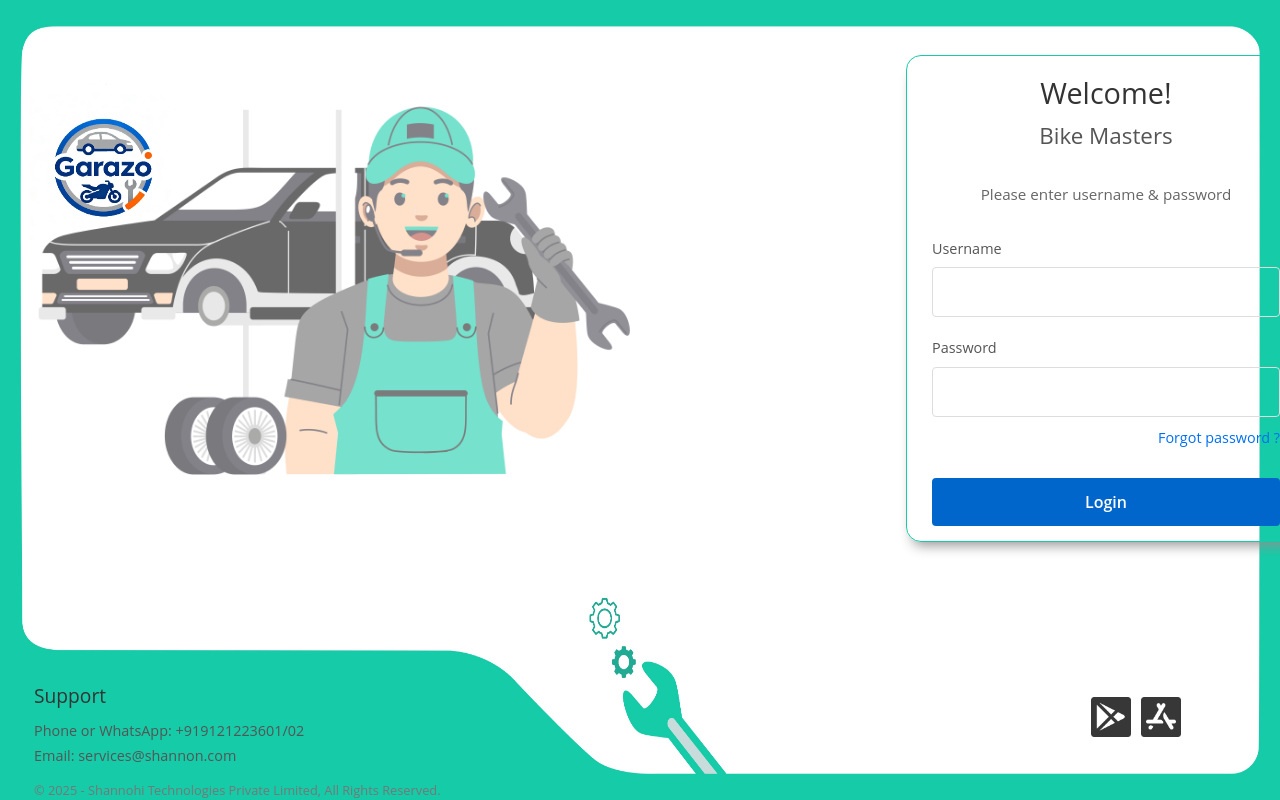
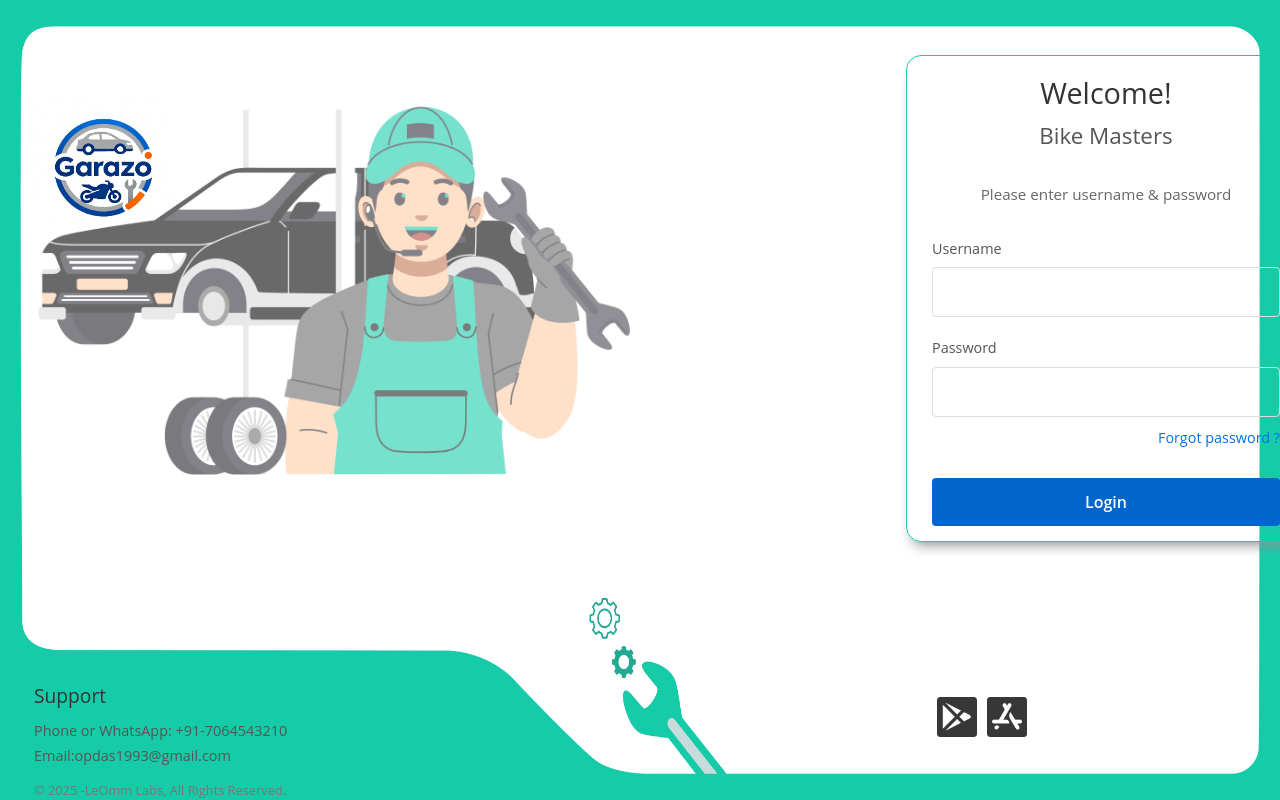
Before and after one commit to Adinihal/GarazoUI, a Next.js app: page /login in a window 1280 px wide. Built offline with nearby package versions, Linux system fonts and the light colour scheme.

Commit message:
Url Updated by omm

```diff
--- a/package.json
+++ b/package.json
@@ -1,5 +1,5 @@
 {
-  "name": "bike-master-ui-demo",
+  "name": "Garazo",
   "version": "0.1.0",
   "private": true,
   "scripts": {
--- a/src/app/components/DashBoardPannel.tsx
+++ b/src/app/components/DashBoardPannel.tsx
@@ -92,7 +92,7 @@ export default function Home() {
   useEffect(() => {
     isMounted.current = true;
     if (isMounted.current) {
-      axios.get('http://localhost:5201/api/Dashboard')
+      axios.get('https://garazo-api-25110123.azurewebsites.net/api/Dashboard')
         .then(response => {
           if (isMounted.current) {
             // Transform API response to ServiceData structure
@@ -172,19 +172,19 @@ export default function Home() {
   }, []);
 
   useEffect(() => {
-    axios.get('http://localhost:5201/api/Vehicle')
+    axios.get('https://garazo-api-25110123.azurewebsites.net/api/Vehicle')
       .then(response => dispatch(fetchVehicleList(response.data)))
       .catch(err => console.error(err));
 
-      axios.get('http://localhost:5201/api/VehicleCategory')
+      axios.get('https://garazo-api-25110123.azurewebsites.net/api/VehicleCategory')
       .then(response => dispatch(fetchVehicleCategories(response.data)))
       .catch(err => console.error(err));
 
-      axios.get('http://localhost:5201/api/CustomerSource')
+      axios.get('https://garazo-api-25110123.azurewebsites.net/api/CustomerSource')
       .then(response => dispatch(fetchCustomerSources(response.data)))
       .catch(err => console.error(err));
 
-      axios.get('http://localhost:5201/api/Mechanic')
+      axios.get('https://garazo-api-25110123.azurewebsites.net/api/Mechanic')
       .then(response => dispatch(fetchMechanicList(response.data)))
       .catch(err => console.error(err));
   }, []);
--- a/src/app/components/LoginPannel.tsx
+++ b/src/app/components/LoginPannel.tsx
@@ -30,7 +30,7 @@ export default function LoginPanel() {
     setSuccess(false);
 
     try {
-      const response = await fetch('http://localhost:5201/api/Auth/login', {
+      const response = await fetch('https://garazo-api-25110123.azurewebsites.net/api/Auth/login', {
         method: 'POST',
         headers: {
           'Content-Type': 'application/json',
@@ -171,9 +171,9 @@ export default function LoginPanel() {
         <div className={styles.supportSectionData}>
            <div className={styles.supportSection}>
                 <h3 className={styles.supportTitle}>Support</h3>
-                <p className={styles.supportText}>Phone or WhatsApp: +919121223601/02</p>
-                <p className={styles.supportText}>Email: services@shannon.com</p>
-                <p className={styles.copyright}>© 2025 - Shannohi Technologies Private Limited, All Rights Reserved.</p>
+                <p className={styles.supportText}>Phone or WhatsApp: +91-7064543210</p>
+                <p className={styles.supportText}>Email:opdas1993@gmail.com</p>
+                <p className={styles.copyright}>© 2025 -LeOmm Labs, All Rights Reserved.</p>
             </div>
 
             <div className={styles.appButtons}>
--- a/src/app/components/common/Header.tsx
+++ b/src/app/components/common/Header.tsx
@@ -34,7 +34,7 @@ const Header = () => {
           <FaHourglass className={styles.icon}/>
           {/* <FaBars className={styles.icon} />
           <FaClock className={styles.icon} /> */}
-          <span className={styles.welcome}>Welcome <strong>OM PRAKASH</strong></span>
+          <span className={styles.welcome}>Welcome <strong>Bike_Master</strong></span>
           <FaPowerOff className={styles.icon} onClick={logOut}/>
         </div>
       </div>
@@ -43,7 +43,8 @@ const Header = () => {
         <div className={styles.header}>
           <div className={styles.leftMenu}>
             <div className={styles.logoBox}>
-              <img src="assets/bike_master_logo.jpg" alt="Logo" className={styles.logo} />
+              {/* <img src="assets/bike_master_logo.jpg" alt="Logo" className={styles.logo} /> */}
+              <img src="assets/GarazoOfficialLogo.png" alt="Logo" className={styles.logo} />
             </div>
             <div className={styles.title}><FaHome /> Bike Masters</div>
           </div>
```
Also changed, not shown: public/assets/GarazoOfficialLogo.png (added).
